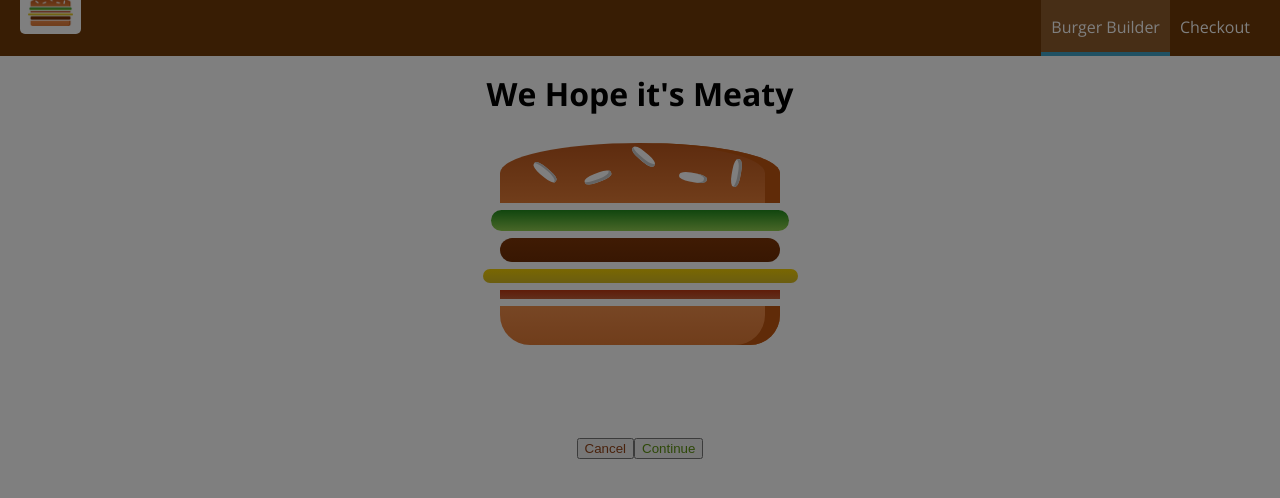
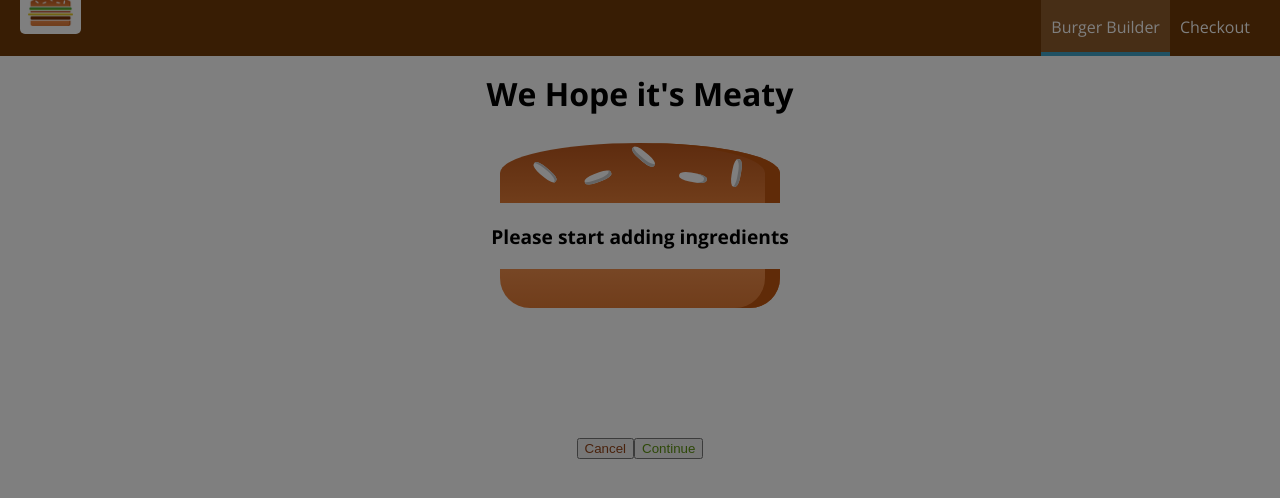
Before and after one commit to BuffaloRob/burger-builder, a React (Create React App) app: page /checkout in a window 1280 px wide. Shown: the top 498 px of the page. Built offline with nearby package versions, Linux system fonts and the light colour scheme.

Commit message:
ingredients now passed as query params

```diff
--- a/src/containers/Checkout/Checkout.js
+++ b/src/containers/Checkout/Checkout.js
@@ -10,6 +10,15 @@
       cheese: 1,
       bacon: 1,
     }
+  }
+
+  componentDidMount() {
+    const query = new URLSearchParams(this.props.location.search);
+    const ingredients = {};
+    for (let param of query.entries()) {
+      ingredients[param[0]] = +param[1];
+    }
+    this.setState({ ingredients: ingredients});
   }
 
   checkoutCancelledHandler = () => {
```
